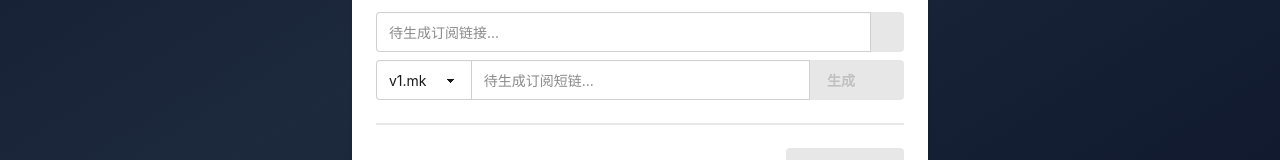
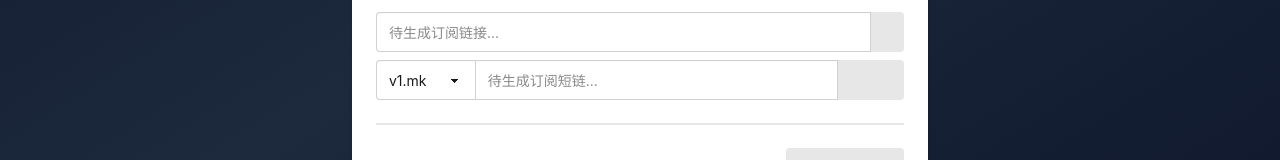
Before and after one commit to liyang8246/subconv, a Nuxt app: page / in a window 1280 px wide. Shown: the part 494-654 px from the top of the page. Built offline with nearby package versions, Linux system fonts and the light colour scheme; no server answers; what @iconify/tailwind4 would draw is missing.

Commit message:
feat(ui): 短链生成按钮改用 tabler 图标

```diff
--- a/pages/index.vue
+++ b/pages/index.vue
@@ -144,11 +144,12 @@ async function copyShortLink() {
           />
           <button
             class="btn join-item btn-soft"
+            title="生成短链"
             :disabled="!generatedLink || generatingShort"
             @click="handleShorten"
           >
             <span v-if="generatingShort" class="loading loading-spinner loading-xs"></span>
-            <span v-else>生成</span>
+            <span v-else class="icon-[tabler--link]"></span>
           </button>
           <button
             class="btn join-item btn-soft"
```
